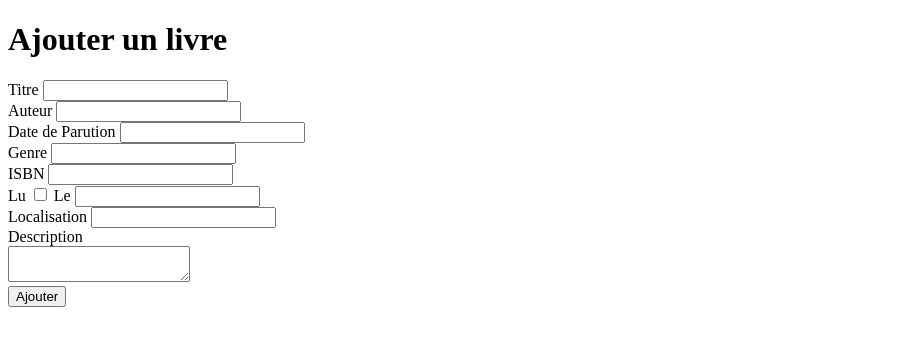
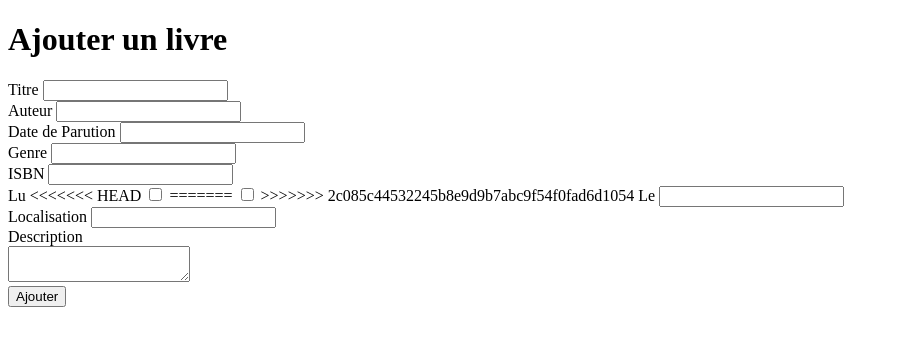
Before and after one commit to WildCodeSchool/tours-php-2009-project2-mybooks, a PHP site: template src/View/Livre/add.html.twig in a window 1280 px wide. Shown: the top 346 px of the page, without its empty margins (0-899 px from the left). Run offline with PHP 8.4, Linux system fonts and the light colour scheme; the template is opened without the code that fills it, so the values that code supplies are empty; some libraries are stand-ins or nearby versions.

```diff
--- a/src/Controller/LivreController.php
+++ b/src/Controller/LivreController.php
@@ -91,6 +91,7 @@ class LivreController extends AbstractController
      */
     public function add()
     {
+
         if (!isset($_POST['lu'])) {
             $_POST['lu'] = '0';
         }
--- a/src/View/Livre/_form.html.twig
+++ b/src/View/Livre/_form.html.twig
@@ -23,7 +23,11 @@
     <input type="text" id="isbn" name="isbn" value="{{ livre.isbn }}" required></br>
 
     <label for="lu">Lu</label>
+<<<<<<< HEAD
     <input type="checkbox" id="lu" name="lu" value="1" {% if livre.lu == 1 %}checked{% endif %}>
+=======
+    <input type="checkbox" id="lu" name="lu" value="1">
+>>>>>>> 2c085c44532245b8e9d9b7abc9f54f0fad6d1054
 
     <label for="lecture">Le</label>
     <input type="text" id="lecture" name="lecture" value="{{ livre.lecture }}"></br>
--- a/src/View/Livre/show.html.twig
+++ b/src/View/Livre/show.html.twig
@@ -6,6 +6,10 @@
 {{ livre.parution }} - {{ livre.lecture }} - {{ livre.lu }} - {{ livre.isbn }} -
 {{ livre.localisation }} - {{ livre.genre }} - {{ livre.description }}</p>
     <a href="/Livre/edit/{{ livre.id }}">Edit</a>
+<<<<<<< HEAD
     <a href="/Livre/delete/{{ livre.id }}">Supprimer</a>
+=======
+    <a href="/Livre/delete/{{livre.id}}">Supprimer</a>
+>>>>>>> 2c085c44532245b8e9d9b7abc9f54f0fad6d1054
     <a href="/">Back</a>
 {% endblock %}
```
